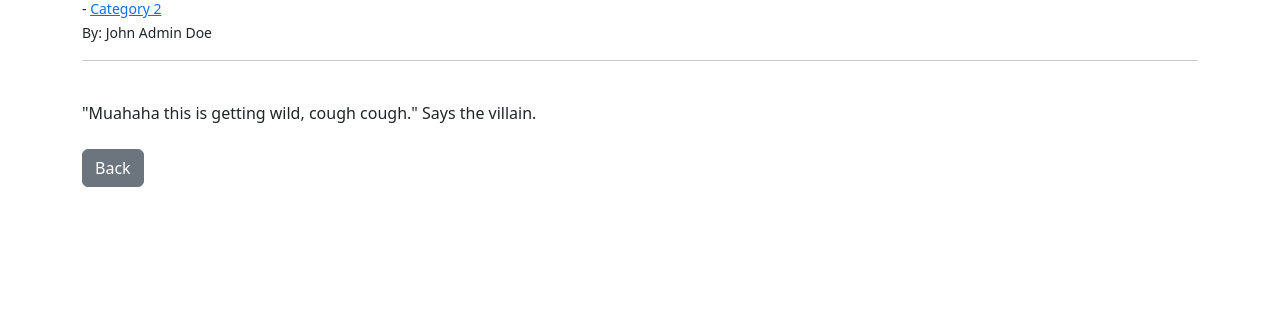
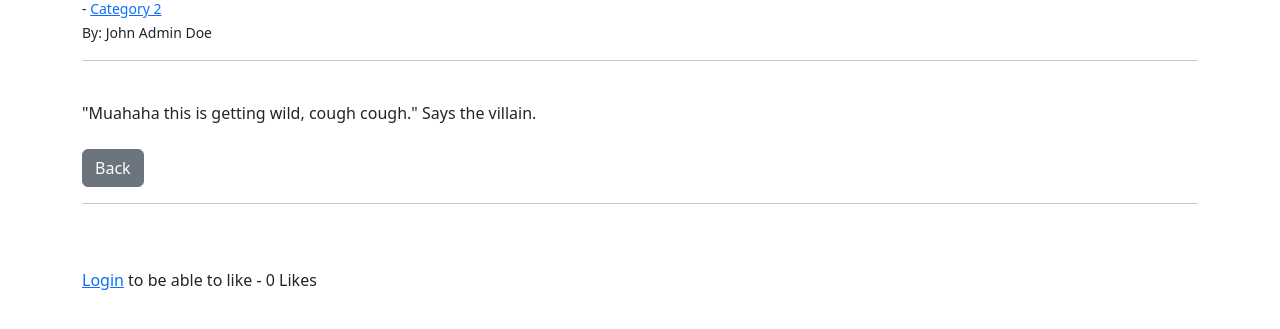
Before and after one commit to jlubiba/Blog-Project, a Django app: page /article/4 in a window 1280 px wide. Shown: the part 140-469 px from the top of the page. Run offline with Django 4.2, Linux system fonts and the light colour scheme; data comes from the database, SQL or seed files in the repository; both versions use the stored data as it was after the commit.

Commit message:
added authentication making it such that only those who wrote a post can edit or delete it. Added the liking and disliking options by authenticated users.

```diff
--- a/Blog/bloggy/forms.py
+++ b/Blog/bloggy/forms.py
@@ -16,7 +16,8 @@ class PostForm(forms.ModelForm):
         #Styling the fields of the form with bootsrap
         widgets = {
             'title': forms.TextInput(attrs={'class': 'form-control'},),
-            'author': forms.Select(attrs={'class': 'form-control'}),
+            # 'author': forms.Select(attrs={'class': 'form-control'}),
+            'author': forms.TextInput(attrs={'class': 'form-control', 'value':'', 'id':'author', 'type':'hidden'}),
             'category': forms.Select(attrs={'class': 'form-control'}, choices = category_options), # The 'choices'  has be the first in line
             'body': forms.Textarea(attrs={'class': 'form-control'}),
         }
--- a/Blog/bloggy/models.py
+++ b/Blog/bloggy/models.py
@@ -18,6 +18,10 @@ class Post(models.Model):
     body = models.TextField()
     post_date = models.DateField(auto_now_add=True)
     category = models.CharField(max_length=255, default='uncategorized')
+    likes = models.ManyToManyField(User, related_name='post_likes')
+
+    def total_likes(self):
+        return self.likes.count()
 
     def __str__(self):
         return f'{self.title} | {self.author}'
@@ -25,5 +29,5 @@ class Post(models.Model):
     # This method allows for us to have a url to which the page can go to after the form submission to avoid the error below
     # "No URL to redirect to.  Either provide a url or define a get_absolute_url method on the Model."
     def get_absolute_url(self):
-        return reverse('blog:article-details', args=(str(self.id))) # The arg refers to the article that was just created's Id as the page to load to. A url without arguments wouldn't need it
+        return reverse('blog:article-details', args=[str(self.id)]) # The arg refers to the article that was just created's Id as the page to load to. A url without arguments wouldn't need it
         # return reverse('blog: home') # The arg refers to the article that was just created's Id as the page to load to. A url without arguments wouldn't need it
--- a/Blog/bloggy/templates/add_post.html
+++ b/Blog/bloggy/templates/add_post.html
@@ -18,5 +18,9 @@ Create A New Blog Post
     {% else %}
     <p>You are not allowed here. Login to access this page.</p>
     {% endif %}
-
+<script>
+    // Fetching current user id and placing it on the form
+    let user_id = "{{user.id}}";
+    author_input = document.getElementById('author').value = user_id;
+</script>
 {% endblock %}
--- a/Blog/bloggy/templates/article_details.html
+++ b/Blog/bloggy/templates/article_details.html
@@ -13,7 +13,9 @@
         By: {{post.author.first_name}} {{post.author.last_name}}
     </small>
         {% if user.is_authenticated %}
-        - <small><a href="{% url 'blog:update-post' post.pk%}">Edit</a> <a href="{% url 'blog:delete-post' post.pk%}">Delete</a></small>
+            {% if user.id == post.author.id%}
+            - <small><a href="{% url 'blog:update-post' post.pk%}">Edit</a> <a href="{% url 'blog:delete-post' post.pk%}">Delete</a></small>
+            {% endif %}
         {% endif %}
     <hr>
     <br>
@@ -24,4 +26,20 @@
     <p>
         <a href="{% url 'blog:home' %}" class="btn btn-secondary">Back</a>
     </p>
+    <hr>
+    <br><br>
+    <form action="{% url 'blog:post-like' post.pk %}" method="POST">
+        {% csrf_token %}
+        {% if user.is_authenticated %}
+            {% if liked %}
+                <button class="btn btn-danger" name="post_id" value="{{ post.pk }}">Unlike</button> - {{total_likes}} Likes
+            {% else%}
+                <button class="btn btn-primary" name="post_id" value="{{ post.pk }}">Like</button> - {{total_likes}} Likes
+
+            {% endif%}
+        {% else %}
+            <a href="{% url 'login' %}">Login</a> to be able to like - {{total_likes}} Likes
+
+        {% endif%}
+    </form>
 {% endblock %}
--- a/Blog/bloggy/templates/home.html
+++ b/Blog/bloggy/templates/home.html
@@ -15,7 +15,9 @@ Blog Posts - VG Blog
         <!-- The use of slice here is to reduce the amount of text displayed from the post.body. -->
         {{post.body | slice:":150"}}
         {% if user.is_authenticated %}
-        - <small><a href="{% url 'blog:update-post' post.pk%}">Edit</a> <a href="{% url 'blog:delete-post' post.pk%}">Delete</a></small>
+            {% if user.id == post.author.id%}
+            - <small><a href="{% url 'blog:update-post' post.pk%}">Edit</a> <a href="{% url 'blog:delete-post' post.pk%}">Delete</a></small>
+            {% endif %}
         {% endif %}
     </li>
     {% endfor %}
--- a/Blog/bloggy/urls.py
+++ b/Blog/bloggy/urls.py
@@ -16,4 +16,5 @@ urlpatterns = [
     path('article/category/remove/<int:pk>/', views.DeleteCategoryView.as_view(), name='delete-category'),
     path('article/category/remove/<int:pk>/', views.DeleteCategoryView.as_view(), name='delete-category'),
     path('article/category-list', views.CategoryListView, name='category-list'),
+    path('article/like/<int:pk>', views.LikedPostView, name='post-like'),
 ]
--- a/Blog/bloggy/views.py
+++ b/Blog/bloggy/views.py
@@ -1,8 +1,9 @@
-from django.shortcuts import render
+from django.shortcuts import render, get_object_or_404
 from .models import Post, Category
 from django.views.generic import ListView, DetailView, CreateView, UpdateView, DeleteView
 from .forms import PostForm, UpdateForm, CategoryForm
-from django.urls import reverse_lazy
+from django.urls import reverse_lazy, reverse
+from django.http import HttpResponseRedirect
 
 # Create your views here.
 # def home(request):
@@ -23,6 +24,19 @@ class HomeView(ListView):
         context['category_list'] = category_list
         return context
 
+def LikedPostView(request, pk):
+    post = get_object_or_404(Post, id = request.POST.get('post_id'))
+    liked = False
+
+    if post.likes.filter(id=request.user.id).exists():
+        post.likes.remove(request.user)
+        liked = False
+    else:
+        post.likes.add(request.user)
+        liked = True
+
+    return HttpResponseRedirect(reverse('blog:article-details', args=[str(pk)]))
+
 class ArticleDetailsView(DetailView):
     model = Post
     template_name = 'article_details.html'
@@ -31,7 +45,17 @@ class ArticleDetailsView(DetailView):
     def get_context_data(self, *args,**kwargs):
         category_list = Category.objects.all()
         context = super(ArticleDetailsView, self).get_context_data(*args, **kwargs) # The view inside is the view the method is used in
+        current_post = get_object_or_404(Post, id=self.kwargs['pk']) # Fetches the post for the current post's id
+        total_likes = current_post.total_likes()
+
+        liked = False
+        if current_post.likes.filter(id=self.request.user.id).exists():
+            liked = True
+
+        # adding context elements
         context['category_list'] = category_list
+        context['total_likes'] = total_likes
+        context['liked'] = liked
         return context
 
 class AddPostView(CreateView):
@@ -58,6 +82,7 @@ def FilterArticleCategorytView(request, category):
 
 def CategoryListView(request):
     category_list = Category.objects.all()
+    category_list = category_list.order_by('name')
     context = {
         'category_menu_list': category_list,
     }
```
Also changed, not shown: Blog/bloggy/migrations/0004_post_likes.py (added), Blog/db.sqlite3.
